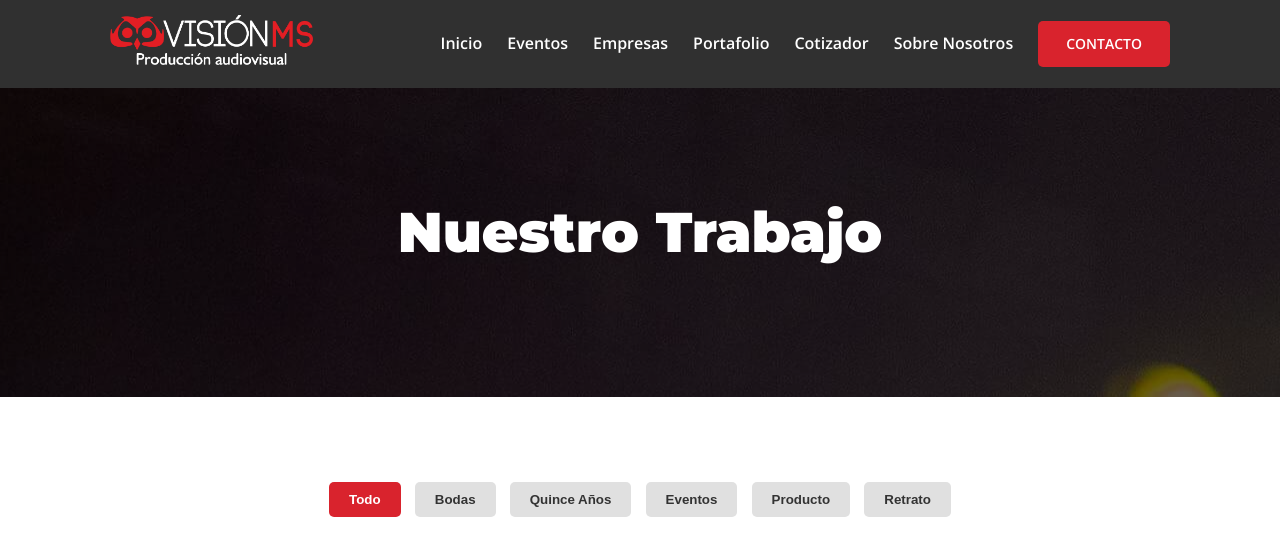
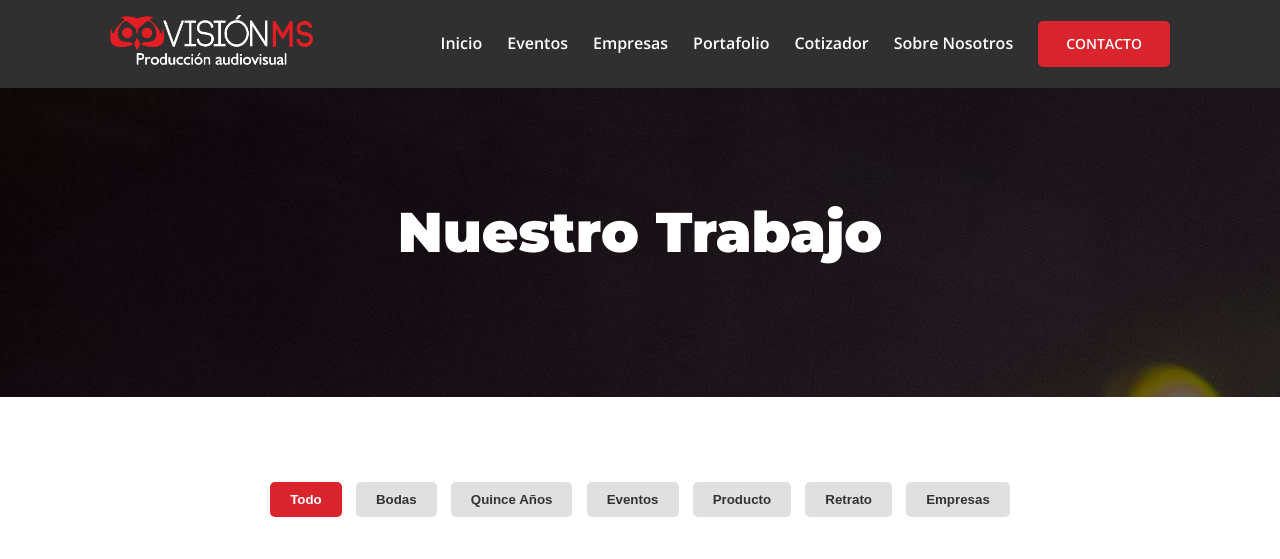
Before and after one commit to Visionmsprod/pruebas, an Eleventy site: page src/portafolio.njk in a window 1280 px wide. Shown: the top 559 px of the page. Built offline with nearby package versions, Linux system fonts and the light colour scheme; Eleventy itself is replaced by a stand-in of ours; files that its build step writes are made by us from their sources.

Commit message:
Update portafolio.njk

```diff
--- a/src/portafolio.njk
+++ b/src/portafolio.njk
@@ -30,6 +30,7 @@ description: "Explora nuestro portafolio de fotografía y video. Bodas, quince a
                 <button class="filter-btn" data-filter="eventos">Eventos</button>
                 <button class="filter-btn" data-filter="producto">Producto</button>
                 <button class="filter-btn" data-filter="retrato">Retrato</button>
+                <button class="filter-btn" data-filter="empresas">Empresas</button>
             </div>
             <div class="portfolio-gallery">
                 {% for item in collections.portafolio %}
```
